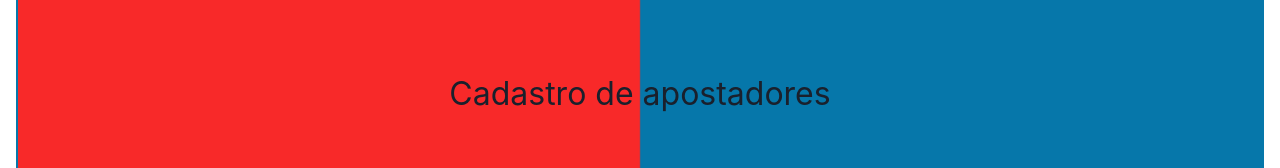
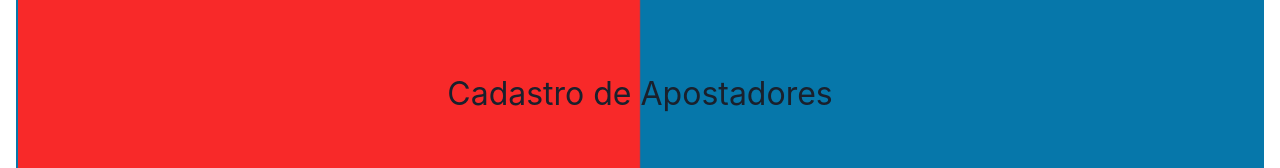
Before and after one commit to rabispedro/rinha-de-pedro, a React (Create React App) app: page / in a window 1280 px wide. Shown: the part 435-603 px from the top of the page. Built offline with nearby package versions, Linux system fonts and the light colour scheme.

Commit message:
:recycle: Ajustando palavra Apostadores

```diff
--- a/src/Pages/Home/index.tsx
+++ b/src/Pages/Home/index.tsx
@@ -26,7 +26,7 @@ const Home: React.FC = () => {
 				<Text
 					fontSize={["0.75rem", "2rem"]}
 				>
-					Cadastro de apostadores
+					Cadastro de Apostadores
 				</Text>
 			</Flex>
 		</>
```
